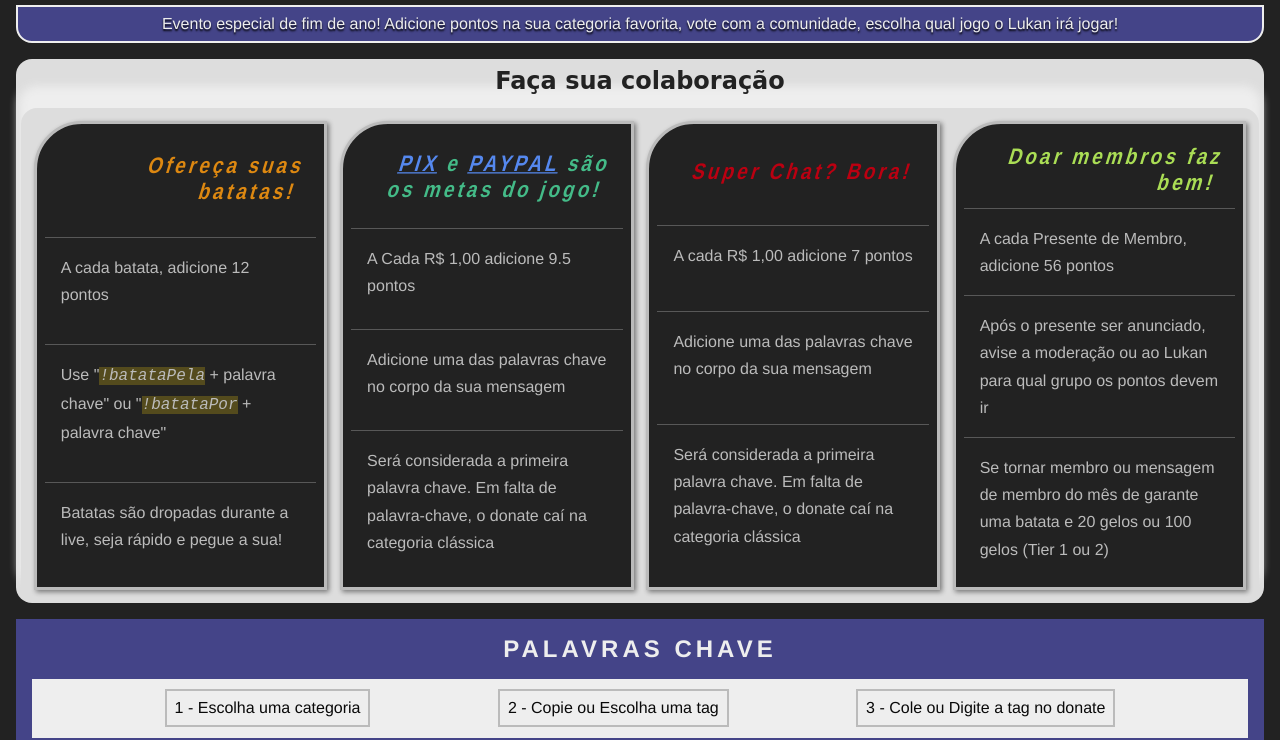
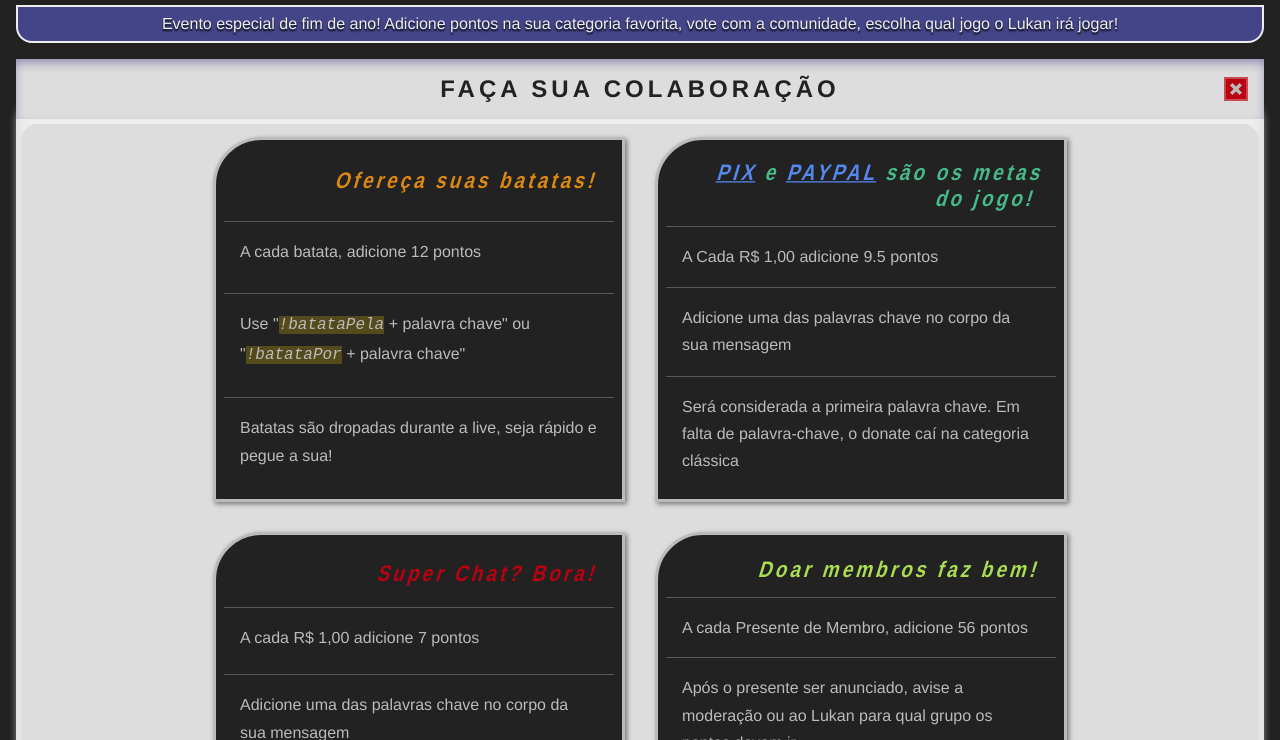
Before and after one commit to lukanpeixe/Stream-Festival-Page, a plain HTML site: page index.html in a window 1280 px wide. Shown: the part 60-800 px from the top of the page. Drawn offline with Linux system fonts and the light colour scheme.

Commit message:
Interactive and Sticky Elements (Pure CSS)

```diff
--- a/index.html
+++ b/index.html
@@ -7,15 +7,25 @@
     <title>Festival Batatal</title>
 </head>
 <body>
+<main>
     <div id="event-title">
         <h1>1º FESTIVAL BATATAL</h1>
         <p>Evento especial de fim de ano! Adicione pontos na sua categoria favorita,
     vote com a comunidade, escolha qual jogo o Lukan irá jogar!</p>
     </div>
 
-    <div id="donate">
-        <h2 id="donate-title">Faça sua colaboração</h2>
-        <div id="donate-panel" class="four-panel">
+
+
+    <details id="donate" class="module" open>
+        <summary id="donate-title" class="module-head">
+            <h2>Faça sua colaboração</h2>
+            <div class="icon">
+                <span class="i-border"></span>
+                <span class="i-fill"></span>
+                <a href="#donate"></a>
+            </div>
+        </summary>
+        <div id="donate-panel" class="four-panel quad-fix">
             <div class="donate-card" id="dp1">
                 <h3>Ofereça suas batatas!</h3>
                 <p class="dp-sub-tittle">A cada batata, adicione 12 pontos</p>
@@ -41,10 +51,18 @@
                 <p>Se tornar membro ou mensagem de membro do mês de garante uma batata e 20 gelos ou 100 gelos (Tier 1 ou 2)</p>
             </div>
         </div>
-    </div>
+    </details>
 
-    <div id="info">
-        <h2>Palavras Chave</h2>
+
+
+    <details id="info" class="module" open>
+        <summary class="module-head">
+            <h2>Palavras Chave</h2>
+            <div class="icon">
+                <span class="i-border"></span>
+                <span class="i-fill"></span>
+            </div>
+        </summary>
         <div id="info-head">
             <p>1 - Escolha uma categoria</p>
             <p>2 - Copie ou Escolha uma tag</p>
@@ -116,9 +134,25 @@
                 </div>
             </div>
         </div>
-    </div>
+        <span class="air"></span>
+    </details>
 
-    <div id="categories">
+
+
+
+
+
+
+    <details id="categories" class="module">
+
+        <summary id="categories-title" class="module-head">
+            <h2>Os jogos das lives Especiais</h2>
+            <div class="icon">
+                <span class="i-border"></span>
+                <span class="i-fill"></span>
+            </div>
+        </summary>
+
         <div class="category-container" id="cat-blu">
             <p class="pre-tittle">jogos da categoria</p>
             <h2 class="category-title tag-text">Baú dos Clássicos</h2>
@@ -367,7 +401,10 @@
                 <p>Obs: Votações de "2 ou 3 Horas" dessa categoria representa que a live do jogo mais votado durará 2 ou 3 horas. Aplicável à ambos os tiers. Lives de Tier 2 desta categoria ficarão para às madrugadas e podem ser privadas após o seu término.</p>
             </div>
         </div>
-    </div>
+
+    </details>
+
+
 
     <div id="tier">
         <h2>Level x Pontos</h2>
@@ -394,6 +431,8 @@
             <p class="lv">Lv 20</p><p class="pts">18000 pts</p><p class="t2">Tier2 (3 horas)</p>
         </div>
     </div>
+
+
 
     <!--
     <div id="stream-info">
@@ -435,5 +474,6 @@
 
 
     -->
+</main>
 </body>
 </html>
--- a/style.css
+++ b/style.css
@@ -28,19 +28,185 @@
 
 }
 
+html {
+    scroll-behavior: smooth;
+}
+
 body {
     background-color: var(--color-back-1);
     color: var(--color-text-1);
+}
+
+main {
+    background-color: var(--color-back-1);
+    color: var(--color-text-1);
     width: clamp(200px,100%,1440px);
+    margin-left: auto;
+    margin-right: auto;
+}
+
+
+.module-head {
+    position: sticky;
+    top: 0;
+    z-index: 10;
+
+    box-shadow: inset 0 5px 12px -3px #11006677;
+
+}
+
+.module-head {
+    cursor: pointer;
+
+    /*position: relative;*/
+
+    display: grid;
+    grid-template-columns: 1fr 2vw ;
+    justify-items: center;
+    align-items: center;
+}
+
+.module-head:hover .icon {
+    filter: saturate(2) hue-rotate(20deg);
+}
+
+.module-head:hover h2 {
+    transform: translateY(-3px);
+}
+
+
+.module-head h2 {
+    grid-area: 1 / 1 / -1 / -1 ;
+    align-self: center;
+    transition: transform 0.3s ease-out;
+}
+
+.module-head .icon {
+    grid-area: 1 / 2 / -1 / -1 ;
+    justify-self: start;
+    position: relative;
+
+    transform:  rotate(405deg);
+    width: clamp(0.5em,4vw,1.5em);
+    height: clamp(0.5em,4vw,1.5em);
+    transition: filter 0.6s, transform 0.8s ease ;
+}
+
+
+
+.module[open] .i-fill {
+
+    transform: scale(0.5) rotate(45deg);
+
+}
+
+
+.module[open] .i-border {
+
+    background-color: var(--color-red);
+
+}
+
+
+
+.module .i-border {
+    position: absolute;
+    box-sizing: border-box;
+    background-color: var(--color-base-1);
+    border: solid 2px #dddddd55;
+    border-radius: 0 0px 0 0;
+    top: 0;
+    left: 0;
+    width: 100%;
+    height: 100%;
+    transform:  rotate(-450deg);
+    transition: background-color 0.6s, transform .6s  ease-in ;
+}
+
+.module .i-fill {
+    position: absolute;
+    clip-path: polygon(
+        20% 0%, 0% 20%,
+        30% 50%, 0% 80%,
+        20% 100%, 50% 70%,
+        80% 100%, 100% 80%,
+        70% 50%, 100% 20%,
+        80% 0%, 50% 30%);
+    background-color: var(--color-text-2);
+    top: 0;
+    left: 0;
+    width: 100%;
+    height: 100%;
+    transform: scale(0.5);
+    transition: transform .2s  ease-in ;
+}
+
+
+.four-panel {
+    display: grid;
+    grid-template-columns: 1fr;
+    grid-template-rows: 1fr;
+    gap: clamp(5px,2vw,40px);
+    padding: clamp(5px,2vw,40px);
+
+}
+
+@media screen and (min-width: 600px) {
+
+    .four-panel {
+    grid-template-columns: 1fr 1fr;
+    grid-template-rows: 1fr 1fr;
+    gap: clamp(5px,2vw,40px);
+    padding: clamp(5px,2vw,40px);
+    }
+
+    .module-head {
+    grid-template-columns: 1fr 40px ;
+    }
+
+    .module[open] .icon {
+    transform-origin: center center;
+    transform:  rotate(0deg);
+    }
+
+    .module[open] .i-border {
+    transform-origin: center center;
+    transform:  rotate(0deg);
+
+    background-color: var(--color-red);
+    }
+
+    .module[open] .i-fill {
+
+    transform: scale(0.5) rotate(0deg);
+
+}
+
+
+}
+
+@media screen and (min-width: 1000px) {
+
+    .four-panel {
+    grid-template-columns: 1fr 1fr 1fr 1fr;
+    grid-template-rows: 1fr ;
+    gap: clamp(5px,1vw,40px);
+    padding: clamp(5px,1vw,40px);
+    }
+
+    .four-panel.quad-fix{
+    grid-template-columns: 1fr 1fr;
+    grid-template-rows: 1fr 1fr;
+    gap: clamp(5px,5vw,30px);
+    padding: clamp(5px,1vw,40px) clamp(20px,15vw,300px);
+    }
+
+}
 
 
 
 
-}
 
-#event-title {
-
-}
 
 #event-title > h1 {
     text-align: center;
@@ -66,14 +232,17 @@ body {
 #donate {
     margin: 1rem;
     background-color: var(--color-text-3);
-    border-radius: 1rem;
+
 }
 
-#donate > h2 {
-    padding: 0.5rem;
+#donate .module-head {
+    background-color: var(--color-text-3);
+}
+
+#donate h2 {
     text-align: center;
     color: var(--color-back-1);
-    font-family: cursive;
+
 
 
 }
@@ -84,36 +253,6 @@ body {
     border-radius: 1rem;
 }
 
-.four-panel {
-    display: grid;
-    grid-template-columns: 1fr;
-    grid-template-rows: 1fr;
-    gap: clamp(5px,2vw,40px);
-    padding: clamp(5px,2vw,40px);
-
-}
-
-@media screen and (min-width: 600px) {
-
-    .four-panel {
-    grid-template-columns: 1fr 1fr;
-    grid-template-rows: 1fr 1fr;
-    gap: clamp(5px,2vw,40px);
-    padding: clamp(5px,2vw,40px);
-    }
-
-}
-
-@media screen and (min-width: 1000px) {
-
-    .four-panel {
-    grid-template-columns: 1fr 1fr 1fr 1fr;
-    grid-template-rows: 1fr ;
-    gap: clamp(5px,1vw,40px);
-    padding: clamp(5px,1vw,40px);
-    }
-
-}
 
 .donate-card {
     position: relative;
@@ -191,17 +330,21 @@ body {
 
 
 
-#info {
-    background-color: var(--color-base-2);
+.module h2 { /* ? Antes "#info h2" - em testes */
     padding: 1rem;
-    margin: 1rem;
-}
-
-#info h2 {
     text-align: center;
     padding-bottom: 1rem;
     letter-spacing: 0.25rem;
     text-transform: uppercase;
+}
+
+#info {
+    background-color: var(--color-base-2);
+    margin: 1rem;
+}
+
+#info .module-head {
+    background-color: var(--color-base-2);
 }
 
 #info h3 {
@@ -232,6 +375,7 @@ body {
 #info-head {
     background-color: var(--color-text-1);
     color: var(--color-back-2);
+    margin: 0 1rem 1rem;
     padding: 0.5rem;
     display: flex;
     flex-flow: row wrap;
@@ -245,7 +389,8 @@ body {
 }
 
 #info-panel {
-    margin-top: 1rem;
+    margin: 1rem;
+
     border: solid 2px #ffffff22;
 }
 
@@ -253,6 +398,11 @@ body {
     text-align: center;
     margin: 1rem;
 
+}
+
+#info .air {
+    display: block;
+    height: 0.1rem;
 }
 
 .tag-box {
@@ -401,9 +551,11 @@ body {
 
 #categories {
     margin: 1rem;
-    padding: 0.5rem;
     background-color: var(--color-high-1)
+}
 
+#categories .module-head {
+    background-color: var(--color-high-1)
 }
 
 .category-container{
```
